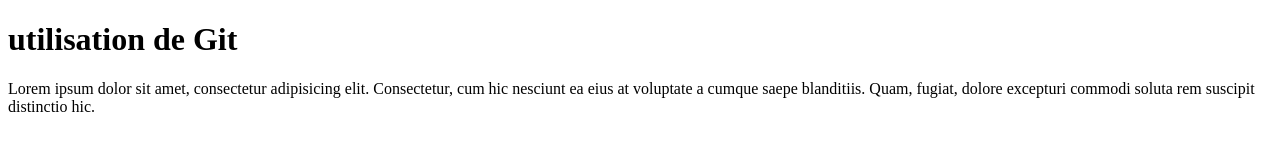
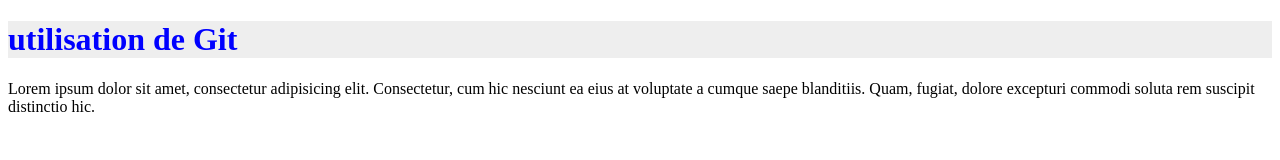
Before and after one commit to philippe-bou/FirstTest, a plain HTML site: page index.html in a window 1280 px wide. Drawn offline with Linux system fonts and the light colour scheme.

Commit message:
html + css + js tout OK

```diff
--- a/css/style.css
+++ b/css/style.css
@@ -1,4 +1,6 @@
 
 h1 {
     font-size: 2rem;
+    color: Blue;
+    background-color: #eee;
 }
```
